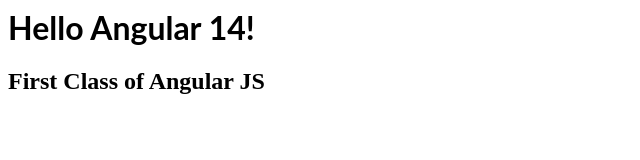
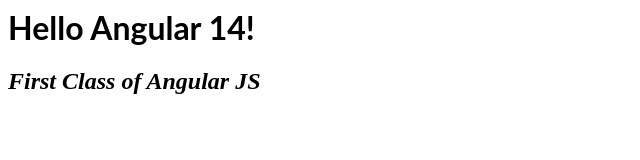
Before and after one commit to freelanceruideveloper/angular, an Angular app: page / in a window 1280 px wide. Shown: the top 160 px of the page, without its empty margins (0-640 px from the left). Built offline with nearby package versions, Linux system fonts and the light colour scheme.

Commit message:
1 file modified

```diff
--- a/src/app/app.component.css
+++ b/src/app/app.component.css
@@ -1,6 +1,6 @@
 p {
   font-family: Lato;
 }
-header {
+h2{
   font-style: italic;
 }
```
